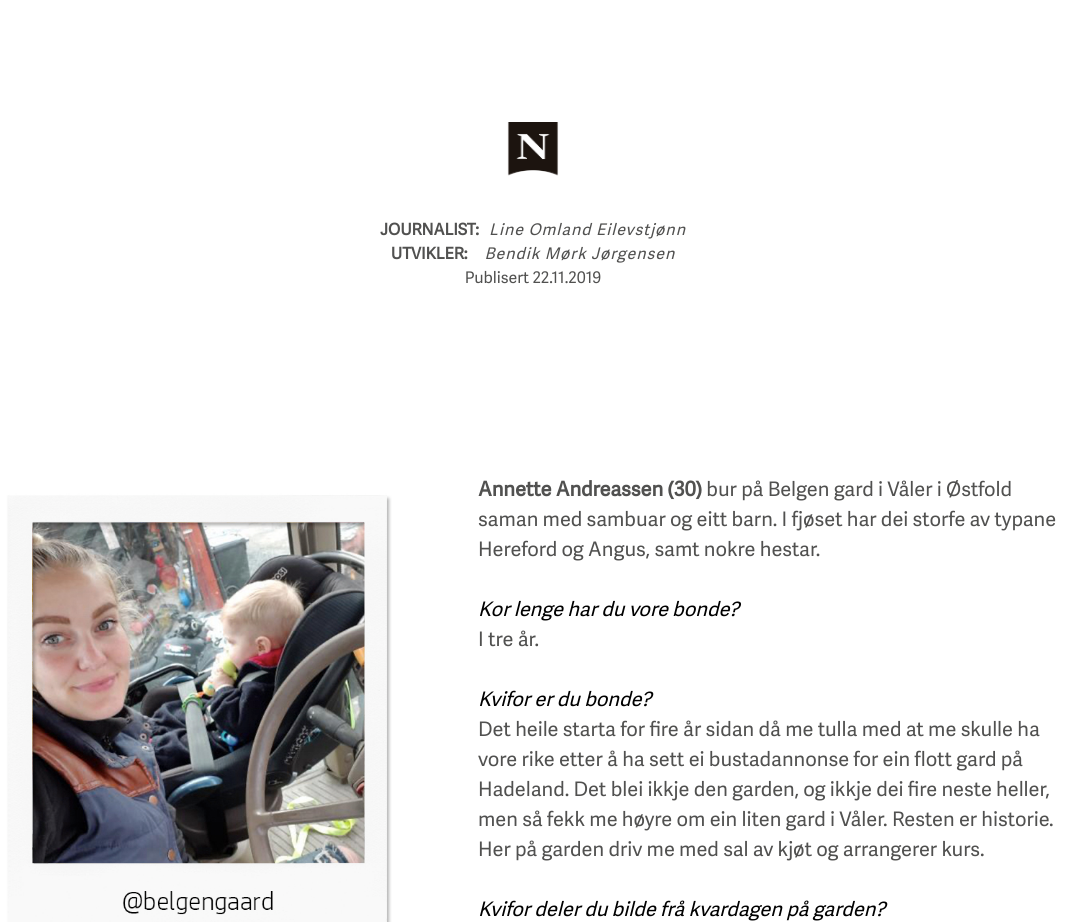
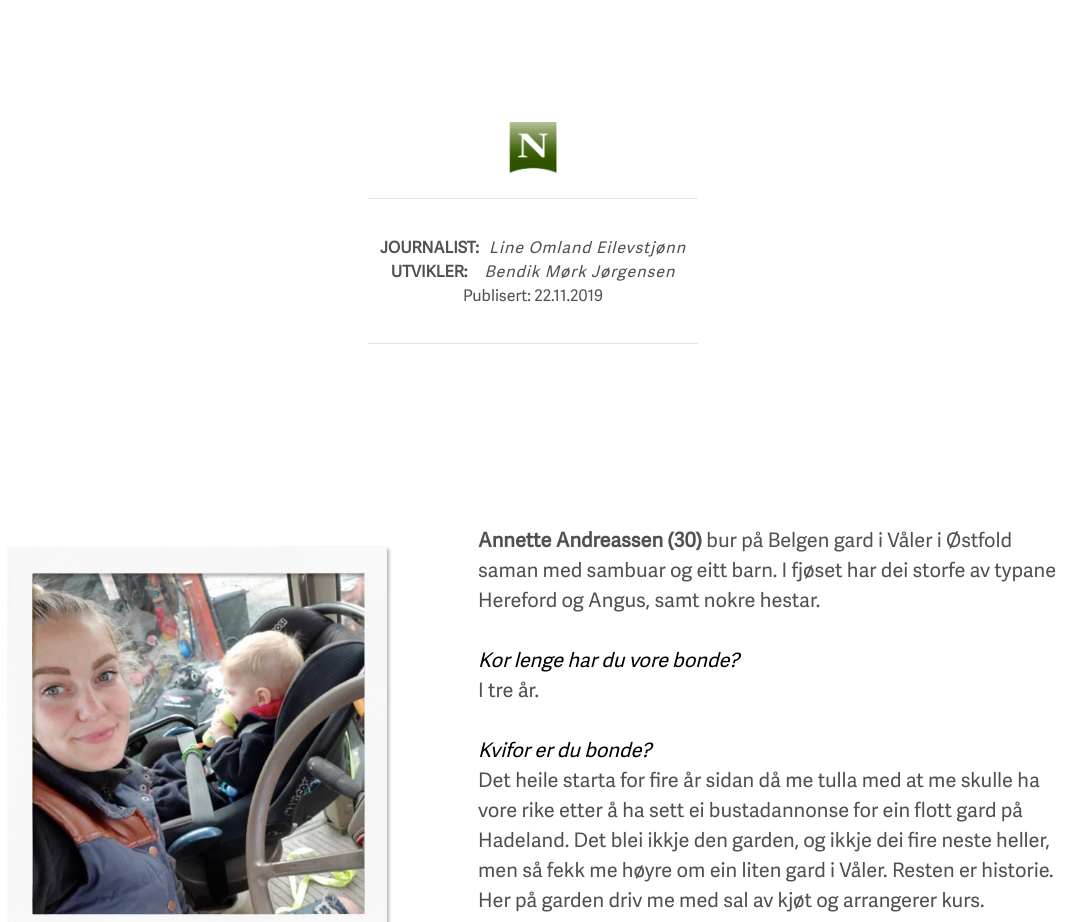
Before and after one commit to BrukbareNationen/kvinstabondene, a plain HTML site: page index.html in a window 1280 px wide. Shown: the part 1117-2039 px from the top of the page, without its empty margins (107-1194 px from the left). Drawn offline with nearby package versions, Linux system fonts and the light colour scheme.

Commit message:
live version

```diff
--- a/index.html
+++ b/index.html
@@ -26,16 +26,15 @@
 
     </div>
 
+    <div></div>
+
     <div class="full-width-image phone">
             <img id="topimg2l" src="media/Toppbilde01l.jpg" alt="" srcset="">
+            <img id="tittelimgl" src="media/tittelkvinsta.jpg" alt="">
 
     </div>
 
-    <div class="full-width-image phone">
 
-            <img id="tittelimgl" src="media/tittelkvinsta.jpg" alt="">
-
-    </div>
 
     <div class="container-fluid">
         <div class="row">
@@ -52,23 +51,22 @@
         </div>
     </div>
 
-
     <!-- TODO fiks byline-->
     <div class="container">
             <div class="row byline-wrapper">
                 <div class="col-12 bylineimg" >
-                    <img  src="media/Nationen_logo_svart (1).png"  alt="" srcset="">
+                    <img  src="media/liten-logo-grønn.png"  alt="" srcset="">
 
                 </div>
                 <div class="col-12">
+                            <hr>
                             <p class="byline"><strong>JOURNALIST:</strong> &nbsp; <i> Line Omland Eilevstjønn </i> <br> <strong>UTVIKLER:</strong>&nbsp;&nbsp;&nbsp;&nbsp; <i> Bendik Mørk Jørgensen</i> <br>
-                                Publisert 22.11.2019  </p>
+                                Publisert: 22.11.2019  </p>
+                                <hr>
                 </div>
 
             </div>
-        </div>
-
-
+    </div>
 
     <div class="container section">
         <div class="row">
--- a/style.css
+++ b/style.css
@@ -585,9 +585,7 @@ hr {
         font-size: 16px;
     }
 
-    .byline p {
-        letter-spacing: 15px;
-    }
+
 
     .text p {
         font-size: 20px;
--- a/thisstyle.css
+++ b/thisstyle.css
@@ -74,6 +74,10 @@ h3 {
     left: 0;
 }
 
+.byline-wrapper hr {
+    width: 330px;
+}
+
 .section:nth-child(odd)  .row{
     display: flex;
     flex-direction: column-reverse;
@@ -83,9 +87,13 @@ h3 {
     line-height: 35px;
 }
 
+
+
 #tittelimgl {
     width: 85%;
 }
+
+
 
  /******** SMALL SCREEN *******/
  @media screen and (min-width: 576px) and (max-width:767px){
```
Also changed, not shown: media/liten-logo-grønn.png (added).
